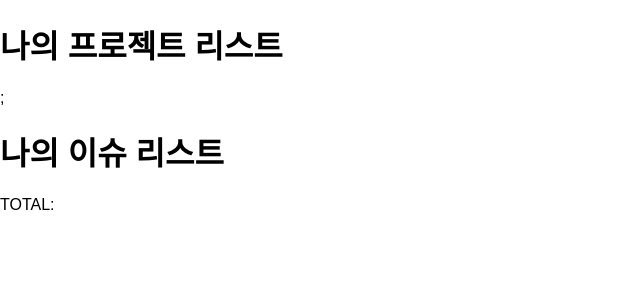
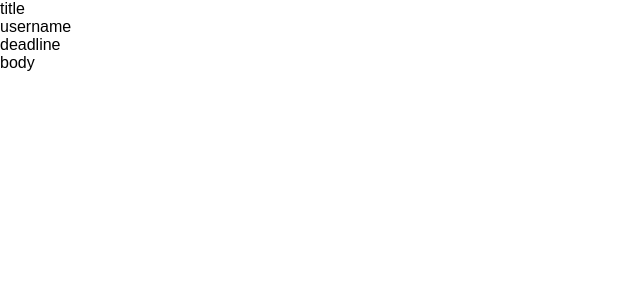
Before and after one commit to Konan-Kobi/final-project, a React (Create React App) app: page /issue in a window 1280 px wide. Shown: the top 300 px of the page, without its empty margins (0-640 px from the left). Built offline with nearby package versions, Linux system fonts and the light colour scheme; no server answers.

Commit message:
add issue presentation componenet

```diff
--- a/package.json
+++ b/package.json
@@ -3,6 +3,7 @@
   "version": "0.1.0",
   "private": true,
   "dependencies": {
+    "@celebryts/react-autocomplete-tags": "^1.0.0",
     "axios": "^0.18.0",
     "eslint-plugin-prettier": "^2.6.1",
     "helmet": "^3.12.1",
--- a/src/App.js
+++ b/src/App.js
@@ -1,6 +1,7 @@
 import React, { Component } from 'react';
 import LoginPage from './pages/LoginPage';
 import MainPage from './pages/MainPage';
+import IssuePage from './pages/IssuePage';
 import './App.css';
 import { UserProvider } from './contexts/UserContext';
 
@@ -15,7 +16,8 @@ class App extends Component {
           <Switch>
             <Route path="/create-project" component={CreateProjectForm} />
             <Route path="/login" component={LoginPage} />
-            <Route path="/" component={MainPage} />
+            <Route exact path="/" component={MainPage} />
+            <Route path="/issue" component={IssuePage} />
           </Switch>
         </UserProvider>
       </BrowserRouter>
--- /dev/null
+++ b/src/components/Issue.js
@@ -0,0 +1,14 @@
+import React from 'react';
+
+export default class Issue extends React.Component {
+  render() {
+    return (
+      <React.Fragment>
+        <div>title</div>
+        <div>username</div>
+        <div>deadline</div>
+        <div>body</div>
+      </React.Fragment>
+    );
+  }
+}
--- /dev/null
+++ b/src/containers/IssueContainer.js
@@ -0,0 +1,7 @@
+import React from 'react';
+import Issue from '../components/Issue';
+export default class IssueContainer extends React.Component {
+  render() {
+    return <Issue />;
+  }
+}
--- /dev/null
+++ b/src/pages/IssuePage.js
@@ -0,0 +1,8 @@
+import React from 'react';
+import IssueContainer from '../containers/IssueContainer';
+export default class IssuePage extends React.Component {
+  render() {
+    // const id = this.props.match.params.id;
+    return <IssueContainer />;
+  }
+}
```
Also changed, not shown: src/contexts/IssueContext.js (added, +9 -0 lines), src/components/CommentItem.js (added), src/components/CommentsList.js (added), 1 other file (tests, documents, lock files or other folders).
